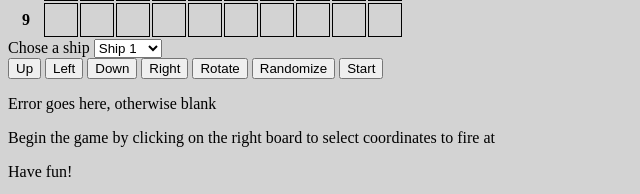
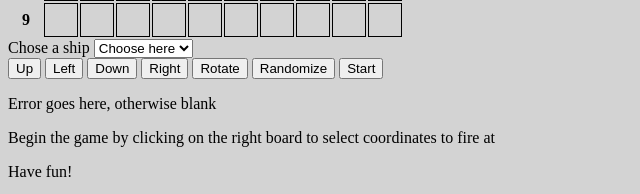
Before and after one commit to OliverVuong/Battleship, a website built with webpack: page dist/index.html in a window 1280 px wide. Shown: the part 887-1081 px from the top of the page, 0-640 px from the left. Built offline with nearby package versions, Linux system fonts and the light colour scheme.

Commit message:
Set default ship selection to be placeholder

```diff
--- a/dist/index.html
+++ b/dist/index.html
@@ -318,7 +318,8 @@
         <div class="buttonContainer">
            <div class="dropDownContainer">
               <label>Chose a ship</label>
-              <select name="ship-selector" id="ship-selector">
+              <select autocomplete="off" name="ship-selector" id="ship-selector">
+                 <option value="none" selected disabled hidden>Choose here</option>
                  <option value="1">Ship 1</option>
                  <option value="2">Ship 2</option>
                  <option value="3">Ship 3</option>
```
